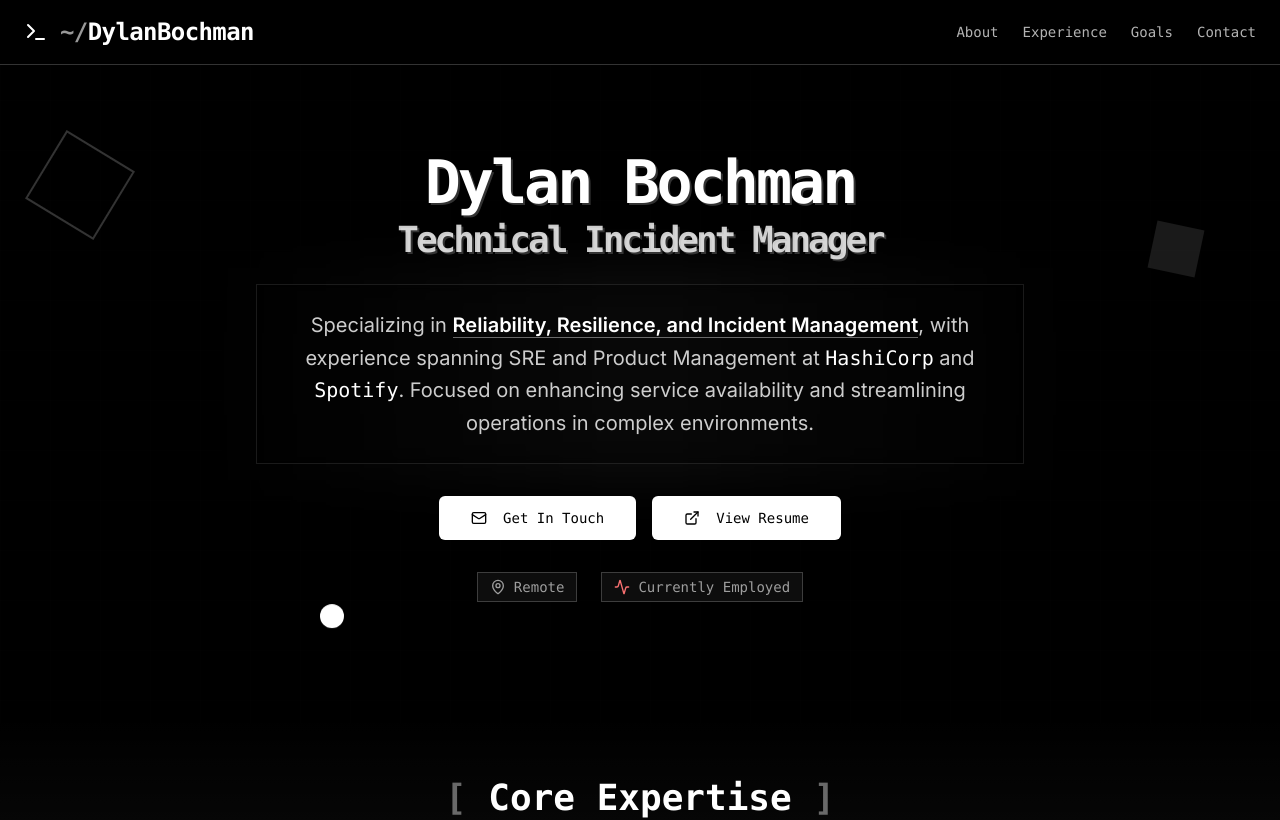
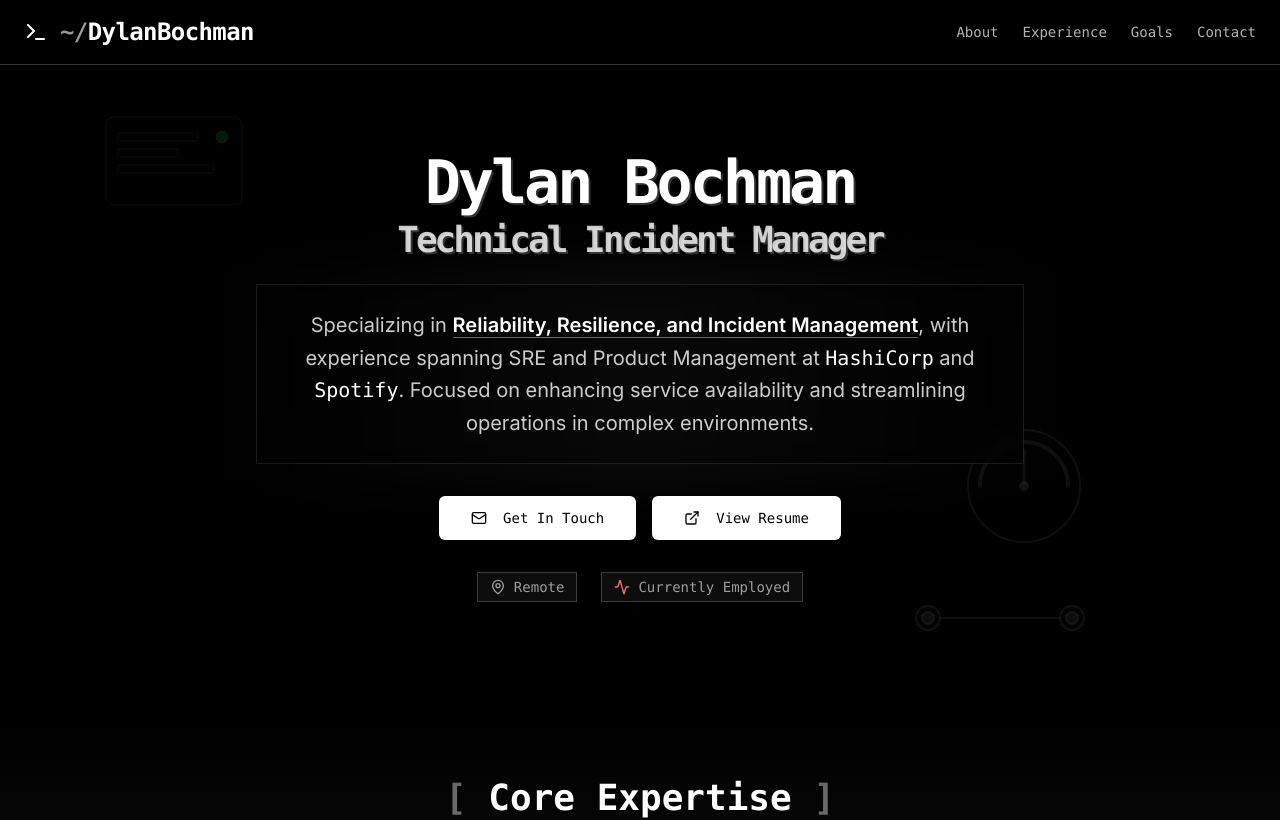
Before and after one commit to Dbochman/personal-website, a React (Vite) app: page / in a window 1280 px wide. Shown: the top 820 px of the page. Built offline with nearby package versions, Linux system fonts and the light colour scheme.

Commit message:
Refactor: Implement hero section parallax effect
-   Replaced existing hero section elements with a parallax layer.
-   Added SVG components for visual reinforcement.
-   Implemented a useParallax hook for animation.
-   Updated tailwind.config.ts with fade-in-delay animation.

```diff
--- /dev/null
+++ b/src/components/icons/NetworkEdge.tsx
@@ -0,0 +1,49 @@
+
+import React from 'react';
+
+export const NetworkEdge = () => {
+  return (
+    <svg
+      width="176"
+      height="64"
+      viewBox="0 0 176 64"
+      fill="none"
+      stroke="rgba(255, 255, 255, 0.4)"
+      strokeWidth="2"
+      className="opacity-15"
+      aria-hidden="true"
+      role="presentation"
+    >
+      <style>
+        {`
+          @keyframes dash-flow {
+            0% { stroke-dashoffset: 20; }
+            100% { stroke-dashoffset: 0; }
+          }
+          .dashed-line {
+            stroke-dasharray: 8 4;
+            animation: dash-flow 4s linear infinite;
+          }
+        `}
+      </style>
+
+      {/* Left node */}
+      <circle cx="16" cy="32" r="12" fill="rgba(255, 255, 255, 0.1)" />
+      <circle cx="16" cy="32" r="6" fill="rgba(255, 255, 255, 0.3)" />
+
+      {/* Right node */}
+      <circle cx="160" cy="32" r="12" fill="rgba(255, 255, 255, 0.1)" />
+      <circle cx="160" cy="32" r="6" fill="rgba(255, 255, 255, 0.3)" />
+
+      {/* Animated connection line */}
+      <line
+        x1="28"
+        y1="32"
+        x2="148"
+        y2="32"
+        className="motion-safe:dashed-line"
+        strokeLinecap="round"
+      />
+    </svg>
+  );
+};
--- /dev/null
+++ b/src/components/icons/SLOGauge.tsx
@@ -0,0 +1,55 @@
+
+import React from 'react';
+
+export const SLOGauge = () => {
+  return (
+    <svg
+      width="128"
+      height="128"
+      viewBox="0 0 128 128"
+      fill="none"
+      stroke="rgba(255, 255, 255, 0.4)"
+      strokeWidth="2"
+      className="opacity-15"
+      aria-hidden="true"
+      role="presentation"
+    >
+      <style>
+        {`
+          @keyframes swing {
+            0%, 100% { transform: rotate(-10deg); }
+            50% { transform: rotate(10deg); }
+          }
+          .needle-swing {
+            animation: swing 5s ease-in-out infinite;
+            transform-origin: 64px 64px;
+          }
+        `}
+      </style>
+
+      {/* Outer circle */}
+      <circle cx="64" cy="64" r="56" />
+
+      {/* Arc gauge */}
+      <path
+        d="M 20 64 A 44 44 0 1 1 108 64"
+        strokeWidth="4"
+        strokeLinecap="round"
+      />
+
+      {/* Center dot */}
+      <circle cx="64" cy="64" r="4" fill="rgba(255, 255, 255, 0.4)" />
+
+      {/* Needle */}
+      <line
+        x1="64"
+        y1="64"
+        x2="64"
+        y2="28"
+        strokeWidth="3"
+        strokeLinecap="round"
+        className="motion-safe:needle-swing"
+      />
+    </svg>
+  );
+};
--- /dev/null
+++ b/src/components/icons/TicketCard.tsx
@@ -0,0 +1,48 @@
+
+import React from 'react';
+
+export const TicketCard = () => {
+  return (
+    <svg
+      width="144"
+      height="96"
+      viewBox="0 0 144 96"
+      fill="none"
+      stroke="rgba(255, 255, 255, 0.4)"
+      strokeWidth="1"
+      className="opacity-15"
+      aria-hidden="true"
+      role="presentation"
+    >
+      <style>
+        {`
+          @keyframes blink {
+            0%, 90% { opacity: 0.3; }
+            95% { opacity: 1; }
+            100% { opacity: 0.3; }
+          }
+          .led-blink {
+            animation: blink 3s ease-in-out infinite;
+          }
+        `}
+      </style>
+
+      {/* Card background */}
+      <rect x="4" y="4" width="136" height="88" rx="8" />
+
+      {/* Info bars */}
+      <rect x="16" y="20" width="80" height="8" rx="2" />
+      <rect x="16" y="36" width="60" height="8" rx="2" />
+      <rect x="16" y="52" width="96" height="8" rx="2" />
+
+      {/* Status LED */}
+      <circle
+        cx="120"
+        cy="24"
+        r="6"
+        fill="rgba(34, 197, 94, 0.8)"
+        className="motion-safe:led-blink"
+      />
+    </svg>
+  );
+};
--- /dev/null
+++ b/src/hooks/useParallax.ts
@@ -0,0 +1,20 @@
+
+import { useEffect } from 'react';
+
+export const useParallax = () => {
+  useEffect(() => {
+    const handleScroll = () => {
+      const scrollY = window.scrollY;
+      const parallaxElements = document.querySelectorAll('[data-speed]');
+
+      parallaxElements.forEach((element) => {
+        const speed = parseFloat(element.getAttribute('data-speed') || '0');
+        const yPos = scrollY * speed;
+        (element as HTMLElement).style.transform = `translateY(${yPos}px)`;
+      });
+    };
+
+    window.addEventListener('scroll', handleScroll);
+    return () => window.removeEventListener('scroll', handleScroll);
+  }, []);
+};
--- a/src/pages/Index.tsx
+++ b/src/pages/Index.tsx
@@ -1,10 +1,15 @@
-
 import { Card, CardContent, CardDescription, CardHeader, CardTitle } from "@/components/ui/card";
 import { Badge } from "@/components/ui/badge";
 import { Button } from "@/components/ui/button";
 import { Mail, MapPin, Calendar, ExternalLink, Linkedin, Terminal, Activity, Zap } from "lucide-react";
+import { useParallax } from "@/hooks/useParallax";
+import { TicketCard } from "@/components/icons/TicketCard";
+import { SLOGauge } from "@/components/icons/SLOGauge";
+import { NetworkEdge } from "@/components/icons/NetworkEdge";
 
 const Index = () => {
+  useParallax();
+
   const skills = [
     "Site Reliability Engineering",
     "Incident Command & Coordination",
@@ -83,12 +88,34 @@ const Index = () => {
         </div>
       </header>
 
-      {/* Hero Section with Geometric Elements */}
+      {/* Hero Section with Parallax SRE Elements */}
       <section className="py-20 px-6 relative">
-        {/* Floating geometric shapes */}
-        <div className="absolute top-20 left-10 w-20 h-20 border-2 border-white/20 rotate-45 animate-spin" style={{animationDuration: '20s'}}></div>
-        <div className="absolute top-40 right-20 w-12 h-12 bg-white/10 rotate-12 animate-pulse"></div>
-        <div className="absolute bottom-20 left-1/4 w-6 h-6 bg-white rounded-full animate-bounce" style={{animationDelay: '2s'}}></div>
+        {/* Parallax Décor Layer */}
+        <div className="absolute inset-0 pointer-events-none">
+          {/* Incident Ticket Card */}
+          <div
+            className="absolute top-12 left-[8%] w-36"
+            data-speed="0.5"
+          >
+            <TicketCard />
+          </div>
+
+          {/* SLO Gauge */}
+          <div
+            className="absolute top-[55%] left-[75%] w-32"
+            data-speed="0.35"
+          >
+            <SLOGauge />
+          </div>
+
+          {/* Network Edge Connection */}
+          <div
+            className="absolute bottom-16 right-[15%] w-44"
+            data-speed="0.4"
+          >
+            <NetworkEdge />
+          </div>
+        </div>
 
         <div className="container mx-auto max-w-4xl text-center relative z-10">
           <div className="mb-8">
```
